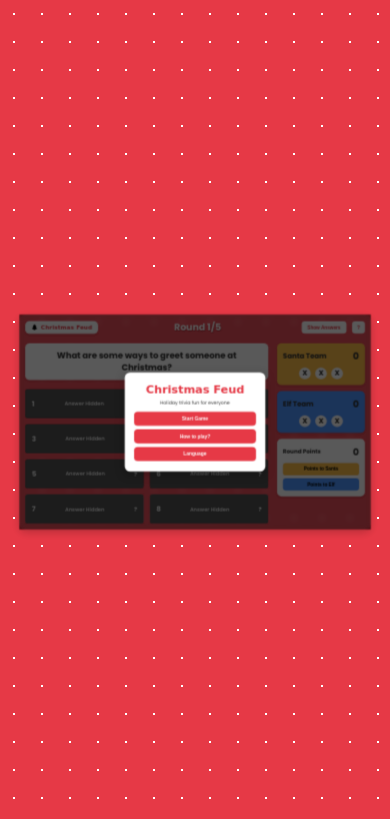
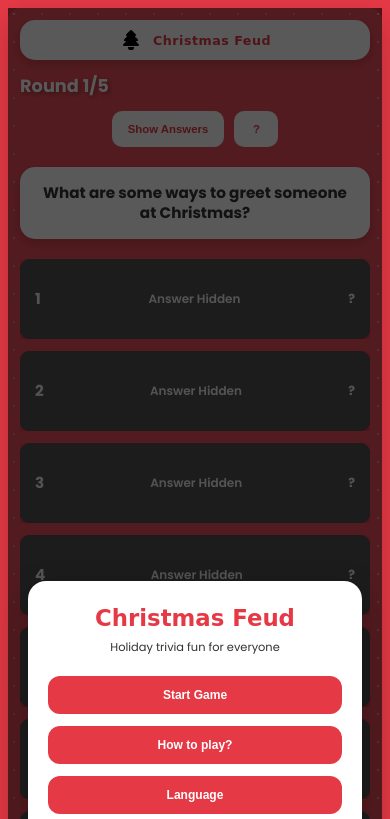
Before and after one commit to melihdigital/x1sknNNNdj2j, a plain HTML site: page index.html in a window 390 px wide. Shown: the top 819 px of the page. Drawn offline with Linux system fonts and the light colour scheme; a web font is replaced by a local one.

Commit message:
Add files via upload

```diff
--- a/script.js
+++ b/script.js
@@ -359,8 +359,6 @@ document.addEventListener('DOMContentLoaded', () => {
         setLanguage(DEFAULT_LANG, true);
         attachEventListeners();
         showIntroOverlay(true);
-        window.addEventListener('resize', handleResize);
-        handleResize();
     }
 
     // --- DATA LOADING ---
@@ -816,29 +814,7 @@ document.addEventListener('DOMContentLoaded', () => {
     }
 
     function handleResize() {
-        const container = document.querySelector('.game-container');
-        if (!container) return;
-
-        // Reset transform to get accurate measurements (though width is fixed now)
-        container.style.transform = 'none';
-
-        const padding = 20;
-        const availableWidth = window.innerWidth - padding;
-        const availableHeight = window.innerHeight - padding;
-
-        const contentWidth = container.offsetWidth; // Should be ~1200px
-        const contentHeight = container.offsetHeight;
-
-        // Safety margin to prevent content touching edges (0.95 = 5% gap)
-        const safetyMargin = 0.95;
-
-        // Calculate scale to fit with margin
-        const scale = Math.min(
-            (availableWidth / contentWidth) * safetyMargin,
-            (availableHeight / contentHeight) * safetyMargin
-        );
-
-        // Always apply scale to ensure it fits with margin
-        container.style.transform = `translate(-50%, -50%) scale(${scale})`;
+    // CSS responsive design handles all sizing
+    // No manual scaling needed
     }
 });
--- a/style.css
+++ b/style.css
@@ -15,30 +15,37 @@
     box-sizing: border-box;
 }
 
+html {
+    font-size: clamp(12px, 1.2vw + 8px, 16px);
+    overflow-x: hidden;
+}
+
 body {
     font-family: 'Poppins', sans-serif;
     background-color: var(--bg-red);
     background-image: radial-gradient(circle, var(--card-white) 1px, transparent 1px);
     background-size: 28px 28px;
     color: var(--text-dark);
+    min-height: 100vh;
     min-height: 100dvh;
-    /* Dynamic viewport height */
-    width: 100vw;
-    position: relative;
-    overflow: hidden;
-    /* Prevent scrollbars when scaling */
-    /* Safe area insets for notches/home bars */
-    padding: env(safe-area-inset-top) env(safe-area-inset-right) env(safe-area-inset-bottom) env(safe-area-inset-left);
+    width: 100%;
+    overflow-x: hidden;
+    display: flex;
+    justify-content: center;
+    align-items: flex-start;
+    padding: max(12px, env(safe-area-inset-top, 12px)) max(12px, env(safe-area-inset-right, 12px)) max(12px, env(safe-area-inset-bottom, 12px)) max(12px, env(safe-area-inset-left, 12px));
 }
 
+/* Intro Overlay */
 .intro-overlay {
-    position: absolute;
+    position: fixed;
     inset: 0;
     background: rgba(0, 0, 0, 0.65);
     display: flex;
     justify-content: center;
     align-items: center;
     z-index: 1200;
+    padding: 20px;
 }
 
 .intro-overlay.hidden {
@@ -48,23 +55,24 @@ body {
 .intro-card {
     background: var(--card-white);
     color: var(--text-dark);
-    padding: 36px 32px;
+    padding: clamp(24px, 5vw, 36px) clamp(20px, 4vw, 32px);
     border-radius: 18px;
     text-align: center;
     box-shadow: 0 10px 30px rgba(0, 0, 0, 0.25);
     max-width: 480px;
-    width: 90%;
+    width: 100%;
 }
 
 .intro-card h1 {
     font-family: 'Mountains of Christmas', cursive;
     color: var(--bg-red);
-    font-size: 2.4rem;
+    font-size: clamp(1.8rem, 5vw, 2.4rem);
     margin-bottom: 8px;
 }
 
 .intro-card p {
     margin-bottom: 20px;
+    font-size: clamp(0.9rem, 2vw, 1rem);
 }
 
 .intro-actions {
@@ -77,9 +85,9 @@ body {
     background-color: var(--bg-red);
     color: var(--card-white);
     border: none;
-    padding: 14px 18px;
+    padding: clamp(12px, 2vw, 14px) clamp(16px, 3vw, 18px);
     border-radius: 12px;
-    font-size: 1.05rem;
+    font-size: clamp(0.95rem, 2vw, 1.05rem);
     font-weight: 700;
     cursor: pointer;
     transition: transform 0.15s, box-shadow 0.2s;
@@ -90,19 +98,18 @@ body {
     box-shadow: 0 8px 18px rgba(0, 0, 0, 0.2);
 }
 
+/* Game Container */
 .game-container {
-    position: absolute;
-    top: 50%;
-    left: 50%;
-    transform: translate(-50%, -50%);
-    width: 1200px;
-    /* Fixed base width */
+    position: relative;
+    margin: 0 auto;
+    width: 100%;
+    max-width: 1200px;
     background-color: rgba(255, 255, 255, 0.1);
     backdrop-filter: blur(10px);
-    border-radius: 20px;
-    padding: 20px;
+    border-radius: clamp(12px, 2vw, 20px);
+    padding: clamp(14px, 2vw, 20px);
     box-shadow: 0 10px 30px rgba(0, 0, 0, 0.2);
-    transform-origin: center center;
+    /* Remove transform origin as we're not using scaling on this element */
 }
 
 /* Header Styles */
@@ -110,17 +117,19 @@ body {
     display: flex;
     justify-content: space-between;
     align-items: center;
-    margin-bottom: 30px;
+    margin-bottom: clamp(20px, 3vw, 30px);
+    flex-wrap: wrap;
+    gap: 12px;
 }
 
 .title-card {
     display: flex;
     align-items: center;
     background-color: var(--card-white);
-    padding: 10px 20px;
+    padding: clamp(8px, 1.5vw, 10px) clamp(16px, 2.5vw, 20px);
     border-radius: 15px;
     box-shadow: 0 4px 10px rgba(0, 0, 0, 0.15);
-    font-size: 1.2rem;
+    font-size: clamp(1rem, 2vw, 1.2rem);
     font-weight: 700;
     color: var(--bg-red);
 }
@@ -128,6 +137,7 @@ body {
 .title-card .tree-icon {
     margin-right: 10px;
     display: inline-block;
+    font-size: clamp(1rem, 2vw, 1.2rem);
 }
 
 .title-card span {
@@ -136,9 +146,15 @@ body {
 }
 
 .round-indicator h2 {
-    font-size: 2rem;
+    font-size: clamp(1.4rem, 4vw, 2rem);
     color: var(--card-white);
     text-shadow: 2px 2px 4px rgba(0, 0, 0, 0.3);
+}
+
+.header-buttons {
+    display: flex;
+    gap: 10px;
+    flex-wrap: wrap;
 }
 
 .header-buttons button,
@@ -146,16 +162,13 @@ body {
     background-color: var(--card-white);
     color: var(--bg-red);
     border: none;
-    padding: 12px 20px;
+    padding: clamp(10px, 1.5vw, 12px) clamp(16px, 2.5vw, 20px);
     border-radius: 10px;
-    font-size: 1rem;
+    font-size: clamp(0.9rem, 1.5vw, 1rem);
     font-weight: 600;
     cursor: pointer;
     transition: transform 0.15s, box-shadow 0.2s;
-}
-
-.header-buttons button {
-    margin-left: 15px;
+    white-space: nowrap;
 }
 
 #show-answers-btn.active {
@@ -167,7 +180,6 @@ body {
     display: inline-flex;
     align-items: center;
     gap: 8px;
-    white-space: nowrap;
 }
 
 #help-btn .help-short {
@@ -186,59 +198,44 @@ body {
     box-shadow: 0 2px 5px rgba(0, 0, 0, 0.2);
 }
 
-@media (max-width: 640px) {
-    #help-btn {
-        padding: 12px;
-        min-width: 44px;
-        justify-content: center;
-    }
-
-    #help-btn .help-full {
-        display: none;
-    }
-
-    #help-btn .help-short {
-        display: inline;
-    }
-}
-
 /* Content Area Layout */
 .content-area {
     display: flex;
-    gap: 30px;
+    gap: clamp(15px, 3vw, 30px);
 }
 
-/* Game Board (Left Side) */
+/* Game Board */
 .game-board {
     flex-grow: 1;
+    min-width: 0;
 }
 
 .question-card {
     background-color: var(--card-white);
-    padding: 20px;
+    padding: clamp(16px, 2.5vw, 20px);
     border-radius: 15px;
     text-align: center;
-    margin-bottom: 30px;
+    margin-bottom: clamp(20px, 3vw, 30px);
     box-shadow: 0 4px 10px rgba(0, 0, 0, 0.15);
 }
 
 .question-card h2 {
-    font-size: 1.8rem;
+    font-size: clamp(1.2rem, 2.5vw, 1.8rem);
     color: var(--text-dark);
+    line-height: 1.3;
 }
 
 .answers-grid {
     display: grid;
-    grid-template-columns: 1fr 1fr;
-    gap: 20px;
+    grid-template-columns: repeat(auto-fit, minmax(min(280px, 100%), 1fr));
+    gap: clamp(12px, 2vw, 20px);
 }
 
 /* Answer Card Structure */
 .answer-card {
     background-color: transparent;
     width: 100%;
-    height: 100px;
-    /* Fixed height for consistent card size */
+    min-height: clamp(80px, 12vw, 100px);
     cursor: pointer;
 }
 
@@ -248,6 +245,7 @@ body {
     height: 100%;
     text-align: center;
     overflow: hidden;
+    min-height: inherit;
 }
 
 .card-front,
@@ -255,13 +253,14 @@ body {
     position: absolute;
     width: 100%;
     height: 100%;
+    min-height: inherit;
     border-radius: 10px;
     display: flex;
     justify-content: space-between;
     align-items: center;
-    font-size: 1.1rem;
+    font-size: clamp(0.95rem, 1.8vw, 1.1rem);
     font-weight: 600;
-    padding: 20px;
+    padding: clamp(12px, 2.5vw, 20px);
     box-shadow: 0 4px 10px rgba(0, 0, 0, 0.15);
     border: 3px solid transparent;
     transition: transform 0.35s ease, box-shadow 0.3s, opacity 0.3s;
@@ -306,30 +305,33 @@ body {
 }
 
 .answer-rank {
-    font-size: 1.5rem;
+    font-size: clamp(1.2rem, 2vw, 1.5rem);
     font-weight: 700;
 }
 
 .answer-text {
     flex-grow: 1;
     text-align: center;
+    padding: 0 8px;
+    word-wrap: break-word;
 }
 
 .answer-points {
-    font-size: 1.2rem;
+    font-size: clamp(1rem, 1.8vw, 1.2rem);
     font-weight: 700;
 }
 
-/* Side Panel (Right Side) */
+/* Side Panel */
 .side-panel {
-    width: 300px;
+    width: clamp(250px, 25vw, 300px);
     display: flex;
     flex-direction: column;
-    gap: 20px;
+    gap: clamp(15px, 2vw, 20px);
+    flex-shrink: 0;
 }
 
 .team-card {
-    padding: 20px;
+    padding: clamp(16px, 2.5vw, 20px);
     border-radius: 15px;
     color: var(--text-dark);
     box-shadow: 0 4px 10px rgba(0, 0, 0, 0.15);
@@ -344,12 +346,12 @@ body {
 }
 
 .team-card h3 {
-    font-size: 1.5rem;
+    font-size: clamp(1.2rem, 2vw, 1.5rem);
 }
 
 .score,
 .points-display {
-    font-size: 2rem;
+    font-size: clamp(1.5rem, 3vw, 2rem);
     font-weight: 700;
     transition: transform 0.3s;
 }
@@ -357,20 +359,20 @@ body {
 .strikes-container {
     display: flex;
     justify-content: center;
-    gap: 15px;
+    gap: clamp(10px, 2vw, 15px);
 }
 
 .strike {
     display: inline-block;
-    width: 40px;
-    height: 40px;
-    line-height: 40px;
+    width: clamp(35px, 5vw, 40px);
+    height: clamp(35px, 5vw, 40px);
+    line-height: clamp(35px, 5vw, 40px);
     text-align: center;
     background-color: var(--card-white);
     color: var(--text-dark);
     border-radius: 50%;
     font-weight: bold;
-    font-size: 1.5rem;
+    font-size: clamp(1.2rem, 2vw, 1.5rem);
     cursor: pointer;
     transition: transform 0.2s, background-color 0.3s, color 0.3s;
 }
@@ -394,7 +396,7 @@ body {
 
 .round-points-area {
     background-color: var(--card-white);
-    padding: 20px;
+    padding: clamp(16px, 2.5vw, 20px);
     border-radius: 15px;
     box-shadow: 0 4px 10px rgba(0, 0, 0, 0.15);
 }
@@ -407,7 +409,7 @@ body {
 }
 
 .round-points-header h3 {
-    font-size: 1.2rem;
+    font-size: clamp(1rem, 1.8vw, 1.2rem);
     color: var(--text-dark);
 }
 
@@ -429,65 +431,57 @@ body {
     background-color: var(--elf-blue);
 }
 
-/* NEW: Animations */
-@keyframes shake {
-
-    0%,
-    100% {
-        transform: translateX(0);
-    }
-
-    10%,
-    30%,
-    50%,
-    70%,
-    90% {
-        transform: translateX(-5px);
-    }
-
-    20%,
-    40%,
-    60%,
-    80% {
-        transform: translateX(5px);
-    }
+/* Modal Styles - FIX: Changed to fixed positioning */
+.modal {
+    display: none;
+    position: fixed;
+    z-index: 1500;
+    left: 0;
+    top: 0;
+    width: 100%;
+    height: 100%;
+    overflow: auto;
+    background-color: rgba(0, 0, 0, 0.6);
+    animation: fadeIn 0.4s;
+    padding: 20px;
 }
 
-@keyframes bump {
-    0% {
-        transform: scale(1);
-    }
-
-    50% {
-        transform: scale(1.2);
-    }
-
-    100% {
-        transform: scale(1);
-    }
+.modal-content {
+    background-color: var(--card-white);
+    margin: 10vh auto;
+    padding: clamp(20px, 4vw, 30px);
+    border: none;
+    width: 90%;
+    max-width: 500px;
+    border-radius: 15px;
+    text-align: center;
+    animation: slideIn 0.5s cubic-bezier(0.25, 0.46, 0.45, 0.94);
 }
 
-@keyframes sweepReveal {
-    from {
-        transform: translateX(-20px);
-        opacity: 0;
-    }
-
-    to {
-        transform: translateX(0);
-        opacity: 1;
-    }
+#language-modal .modal-content {
+    max-width: 620px;
 }
 
-.shake {
-    animation: shake 0.5s;
+#show-answers-modal .modal-content {
+    max-width: 540px;
 }
 
-.bump {
-    animation: bump 0.4s ease-out;
+.close-btn {
+    color: #aaa;
+    float: right;
+    font-size: clamp(24px, 4vw, 28px);
+    font-weight: bold;
+    line-height: 1;
 }
 
-/* Lists inside help / language */
+.close-btn:hover,
+.close-btn:focus {
+    color: var(--text-dark);
+    text-decoration: none;
+    cursor: pointer;
+}
+
+/* Help and Language Lists */
 .help-steps-list {
     text-align: left;
     display: flex;
@@ -498,11 +492,12 @@ body {
 
 .help-steps-list p {
     line-height: 1.5;
+    font-size: clamp(0.9rem, 1.5vw, 1rem);
 }
 
 .language-list {
     display: grid;
-    grid-template-columns: repeat(auto-fit, minmax(160px, 1fr));
+    grid-template-columns: repeat(auto-fit, minmax(140px, 1fr));
     gap: 12px;
     margin-top: 12px;
 }
@@ -512,9 +507,10 @@ body {
     background-color: var(--bg-red);
     color: var(--card-white);
     border: none;
-    padding: 12px;
+    padding: clamp(10px, 2vw, 12px);
     border-radius: 10px;
     font-weight: 700;
+    font-size: clamp(0.9rem, 1.5vw, 1rem);
     cursor: pointer;
     transition: transform 0.15s, box-shadow 0.2s;
 }
@@ -529,13 +525,15 @@ body {
     justify-content: flex-end;
     gap: 12px;
     margin-top: 18px;
+    flex-wrap: wrap;
 }
 
 .modal-actions button {
-    padding: 10px 16px;
+    padding: clamp(8px, 1.5vw, 10px) clamp(14px, 2vw, 16px);
     border: none;
     border-radius: 10px;
     font-weight: 700;
+    font-size: clamp(0.9rem, 1.5vw, 1rem);
     cursor: pointer;
     transition: transform 0.15s, box-shadow 0.2s;
 }
@@ -555,50 +553,33 @@ body {
     color: var(--text-dark);
 }
 
-/* Modal Styles */
-.modal {
-    display: none;
-    position: absolute;
-    z-index: 1500;
-    left: 0;
-    top: 0;
-    width: 100%;
-    height: 100%;
-    overflow: auto;
-    background-color: rgba(0, 0, 0, 0.6);
-    animation: fadeIn 0.4s;
-    border-radius: 20px;
-    /* Match container radius */
+/* Animations */
+@keyframes shake {
+    0%, 100% { transform: translateX(0); }
+    10%, 30%, 50%, 70%, 90% { transform: translateX(-5px); }
+    20%, 40%, 60%, 80% { transform: translateX(5px); }
 }
 
-@keyframes fadeIn {
+@keyframes bump {
+    0% { transform: scale(1); }
+    50% { transform: scale(1.2); }
+    100% { transform: scale(1); }
+}
+
+@keyframes sweepReveal {
     from {
+        transform: translateX(-20px);
         opacity: 0;
     }
-
     to {
+        transform: translateX(0);
         opacity: 1;
     }
 }
 
-.modal-content {
-    background-color: var(--card-white);
-    margin: 15% auto;
-    padding: 30px;
-    border: none;
-    width: 80%;
-    max-width: 500px;
-    border-radius: 15px;
-    text-align: center;
-    animation: slideIn 0.5s cubic-bezier(0.25, 0.46, 0.45, 0.94);
-}
-
-#language-modal .modal-content {
-    max-width: 620px;
-}
-
-#show-answers-modal .modal-content {
-    max-width: 540px;
+@keyframes fadeIn {
+    from { opacity: 0; }
+    to { opacity: 1; }
 }
 
 @keyframes slideIn {
@@ -606,23 +587,99 @@ body {
         transform: translateY(-50px);
         opacity: 0;
     }
-
     to {
         transform: translateY(0);
         opacity: 1;
     }
 }
 
-.close-btn {
-    color: #aaa;
-    float: right;
-    font-size: 28px;
-    font-weight: bold;
+.shake {
+    animation: shake 0.5s;
 }
 
-.close-btn:hover,
-.close-btn:focus {
-    color: var(--text-dark);
-    text-decoration: none;
-    cursor: pointer;
+.bump {
+    animation: bump 0.4s ease-out;
 }
+
+/* Responsive Breakpoints */
+@media (max-width: 1100px) {
+    .content-area {
+        flex-direction: column;
+    }
+
+    .side-panel {
+        width: 100%;
+        flex-direction: row;
+        flex-wrap: wrap;
+    }
+
+    .side-panel > * {
+        flex: 1 1 calc(50% - 10px);
+        min-width: 250px;
+    }
+}
+
+@media (max-width: 768px) {
+    .answers-grid {
+        grid-template-columns: 1fr;
+    }
+
+    .side-panel > * {
+        flex: 1 1 100%;
+    }
+
+    .main-header {
+        flex-direction: column;
+        align-items: stretch;
+    }
+
+    .title-card {
+        width: 100%;
+        justify-content: center;
+    }
+
+    .header-buttons {
+        width: 100%;
+        justify-content: center;
+    }
+}
+
+@media (max-width: 640px) {
+    #help-btn .help-full {
+        display: none;
+    }
+
+    #help-btn .help-short {
+        display: inline;
+    }
+
+    #help-btn {
+        padding: 12px;
+        min-width: 44px;
+        justify-content: center;
+    }
+}
+
+@media (max-width: 480px) {
+    body {
+        padding: 8px;
+    }
+
+    .game-container {
+        padding: 12px;
+    }
+
+    .modal-content {
+        width: 95%;
+        margin: 5vh auto;
+    }
+}
+
+/* Print Styles */
+@media print {
+    .header-buttons,
+    .modal,
+    .intro-overlay {
+        display: none !important;
+    }
+}
```
